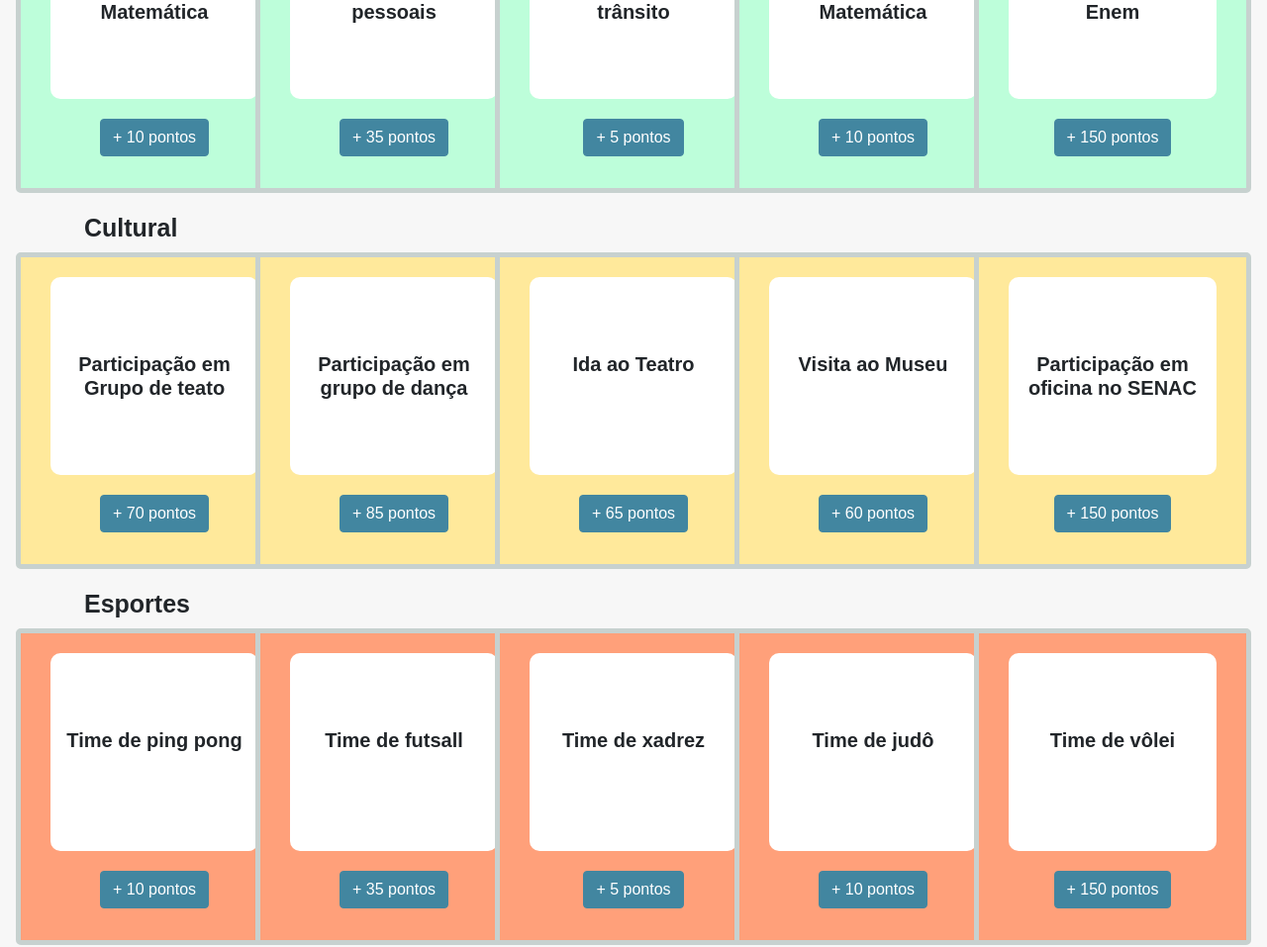
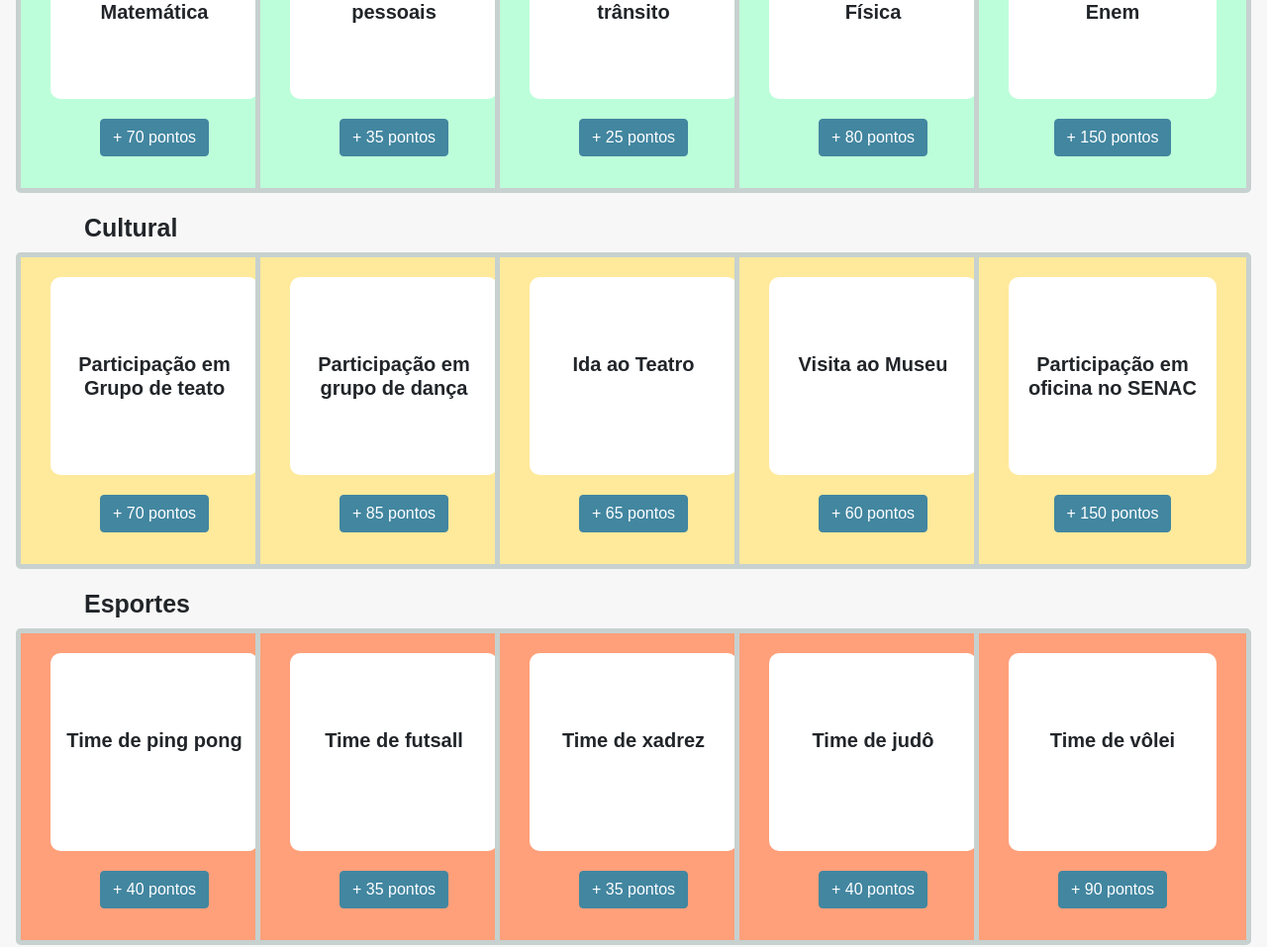
Before and after one commit to vyamashiro/2hackathonccr, a plain HTML site: page index.html in a window 1280 px wide. Shown: the part 240-1197 px from the top of the page at 99% size. Drawn offline with nearby package versions, Linux system fonts and the light colour scheme.

Commit message:
ajuste na pontuação

```diff
--- a/index.html
+++ b/index.html
@@ -77,7 +77,7 @@
                     <ul class="card-atributos"></ul>
                 </div>
                 <button type="button" class="btn btn-primary button-pontos" onclick="aceitarAtividade(10)" data-toggle="modal" data-target="#modalExemplo">
-                    + 10 pontos
+                    + 70 pontos
                 </button>
             </div>
 
@@ -100,18 +100,18 @@
                     <ul class="card-atributos"></ul>
                 </div>
                 <button type="button" class="btn btn-primary button-pontos" onclick="aceitarAtividade(5)" data-toggle="modal" data-target="#modalExemplo">
-                    + 5 pontos
+                    + 25 pontos
                 </button>
             </div>
 
             <div class="card-atividade card-cor-secao1">
                 <div class="frame-imagem"></div>
                 <div class="card-informações">
-                    <h2 class="card-titulo">Olímpiadas de Matemática</h2>
+                    <h2 class="card-titulo">Olímpiadas de Física</h2>
                     <ul class="card-atributos"></ul>
                 </div>
                 <button type="button" class="btn btn-primary button-pontos" onclick="aceitarAtividade(10)" data-toggle="modal" data-target="#modalExemplo">
-                    + 10 pontos
+                    + 80 pontos
                 </button>
             </div>
 
@@ -196,8 +196,8 @@
                     <h2 class="card-titulo">Time de ping pong</h2>
                     <ul class="card-atributos"></ul>
                 </div>
-                <button type="button" class="btn btn-primary button-pontos" onclick="aceitarAtividade(10)" data-toggle="modal" data-target="#modalExemplo">
-                    + 10 pontos
+                <button type="button" class="btn btn-primary button-pontos" onclick="aceitarAtividade(40)" data-toggle="modal" data-target="#modalExemplo">
+                    + 40 pontos
                 </button>
             </div>
 
@@ -219,8 +219,8 @@
                     <h2 class="card-titulo">Time de xadrez</h2>
                     <ul class="card-atributos"></ul>
                 </div>
-                <button type="button" class="btn btn-primary button-pontos" onclick="aceitarAtividade(5)" data-toggle="modal" data-target="#modalExemplo">
-                    + 5 pontos
+                <button type="button" class="btn btn-primary button-pontos" onclick="aceitarAtividade(35)" data-toggle="modal" data-target="#modalExemplo">
+                    + 35 pontos
                 </button>
             </div>
 
@@ -230,8 +230,8 @@
                     <h2 class="card-titulo">Time de judô</h2>
                     <ul class="card-atributos"></ul>
                 </div>
-                <button type="button" class="btn btn-primary button-pontos" onclick="aceitarAtividade(10)" data-toggle="modal" data-target="#modalExemplo">
-                    + 10 pontos
+                <button type="button" class="btn btn-primary button-pontos" onclick="aceitarAtividade(40)" data-toggle="modal" data-target="#modalExemplo">
+                    + 40 pontos
                 </button>
             </div>
 
@@ -241,8 +241,8 @@
                     <h2 class="card-titulo">Time de vôlei</h2>
                     <ul class="card-atributos"></ul>
                 </div>
-                <button type="button" class="btn btn-primary button-pontos" onclick="aceitarAtividade(150)" data-toggle="modal" data-target="#modalExemplo">
-                    + 150 pontos
+                <button type="button" class="btn btn-primary button-pontos" onclick="aceitarAtividade(90)" data-toggle="modal" data-target="#modalExemplo">
+                    + 90 pontos
                 </button>
             </div>
         </div>
```
